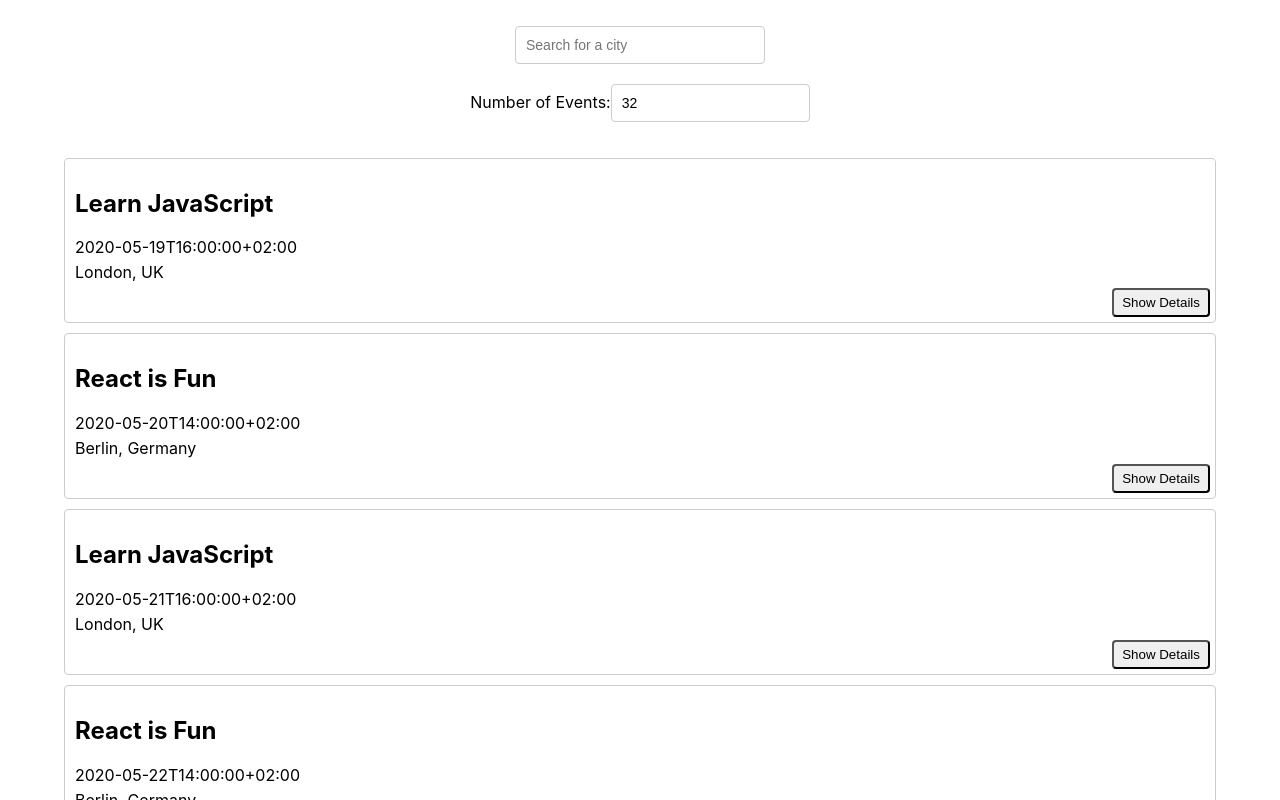
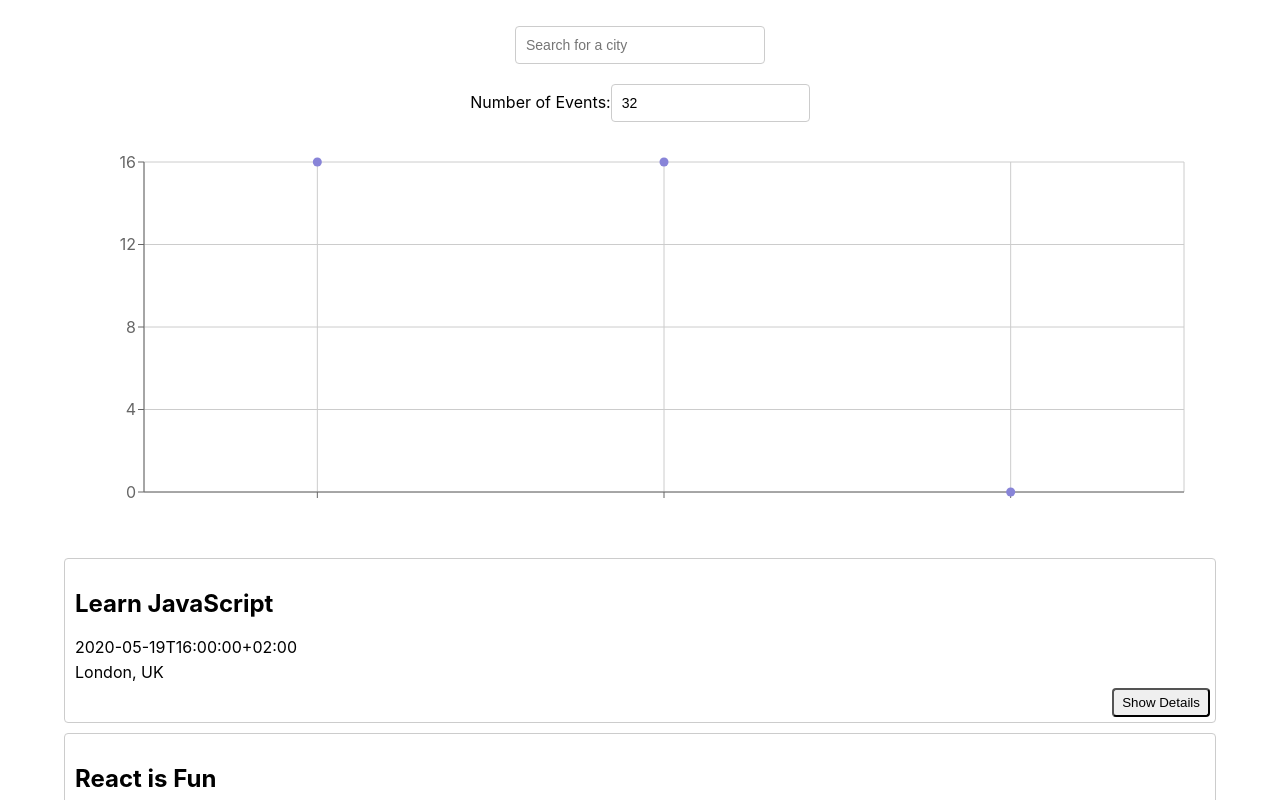
Before and after one commit to Cameron8325/Meet, a React (Create React App) app: page / in a window 1280 px wide. Shown: the top 800 px of the page. Built offline with nearby package versions, Linux system fonts and the light colour scheme; what atatus-spa would draw is missing.

Commit message:
Added City Events Chart

```diff
--- a/package.json
+++ b/package.json
@@ -11,6 +11,7 @@
     "react": "^18.2.0",
     "react-dom": "^18.2.0",
     "react-scripts": "5.0.1",
+    "recharts": "^2.10.4",
     "web-vitals": "^2.1.4",
     "workbox-background-sync": "^6.6.0",
     "workbox-broadcast-update": "^6.6.0",
--- a/src/App.js
+++ b/src/App.js
@@ -2,6 +2,7 @@
 import CitySearch from './components/CitySearch';
 import EventList from './components/EventList';
 import NumberOfEvents from './components/NumberOfEvents';
+import CityEventsChart from './components/CityEventsChart';
 import { InfoAlert, ErrorAlert, WarningAlert } from './components/Alert';
 import { extractLocations, getEvents } from './api';
 import './App.css';
@@ -43,6 +44,7 @@
       </div>
       <CitySearch allLocations={allLocations} setCurrentCity={setCurrentCity} setInfoAlert={setInfoAlert} />
       <NumberOfEvents setCurrentNOE={setCurrentNOE} setErrorAlert={setErrorAlert} />
+      <CityEventsChart allLocations={allLocations} events={events} />
       <EventList events={events} />
     </div>
   );
--- /dev/null
+++ b/src/components/CityEventsChart.js
@@ -0,0 +1,41 @@
+import React from "react";
+import { useState, useEffect } from "react";
+import { ScatterChart, Scatter, XAxis, YAxis, CartesianGrid, Tooltip, ResponsiveContainer } from 'recharts';
+
+const CityEventsChart = ({ allLocations, events }) => {
+  const [data, setData] = useState([]);
+
+  useEffect(() => {
+    setData(getData());
+  }, [`${events}`]);
+
+  const getData = () => {
+    const data = allLocations.map((location) => {
+      const count = events.filter((event) => event.location === location).length
+      const city = location.split(', ')[0]
+      return { city, count };
+    })
+    return data;
+  };
+
+  return (
+    <ResponsiveContainer width="99%" height={400}>
+      <ScatterChart
+        margin={{
+          top: 20,
+          right: 20,
+          bottom: 20,
+          left: 20,
+        }}
+      >
+        <CartesianGrid />
+        <XAxis type="category" dataKey="city " name="City" />
+        <YAxis type="number" dataKey="count" name="Number of Events" allowDecimals={false} />
+        <Tooltip cursor={{ strokeDasharray: '3 3' }} />
+        <Scatter name="A school" data={data} fill="#8884d8" />
+      </ScatterChart>
+    </ResponsiveContainer>
+  );
+}
+
+export default CityEventsChart;
```
Also changed, not shown: 1 other file (tests, documents, lock files or other folders).
